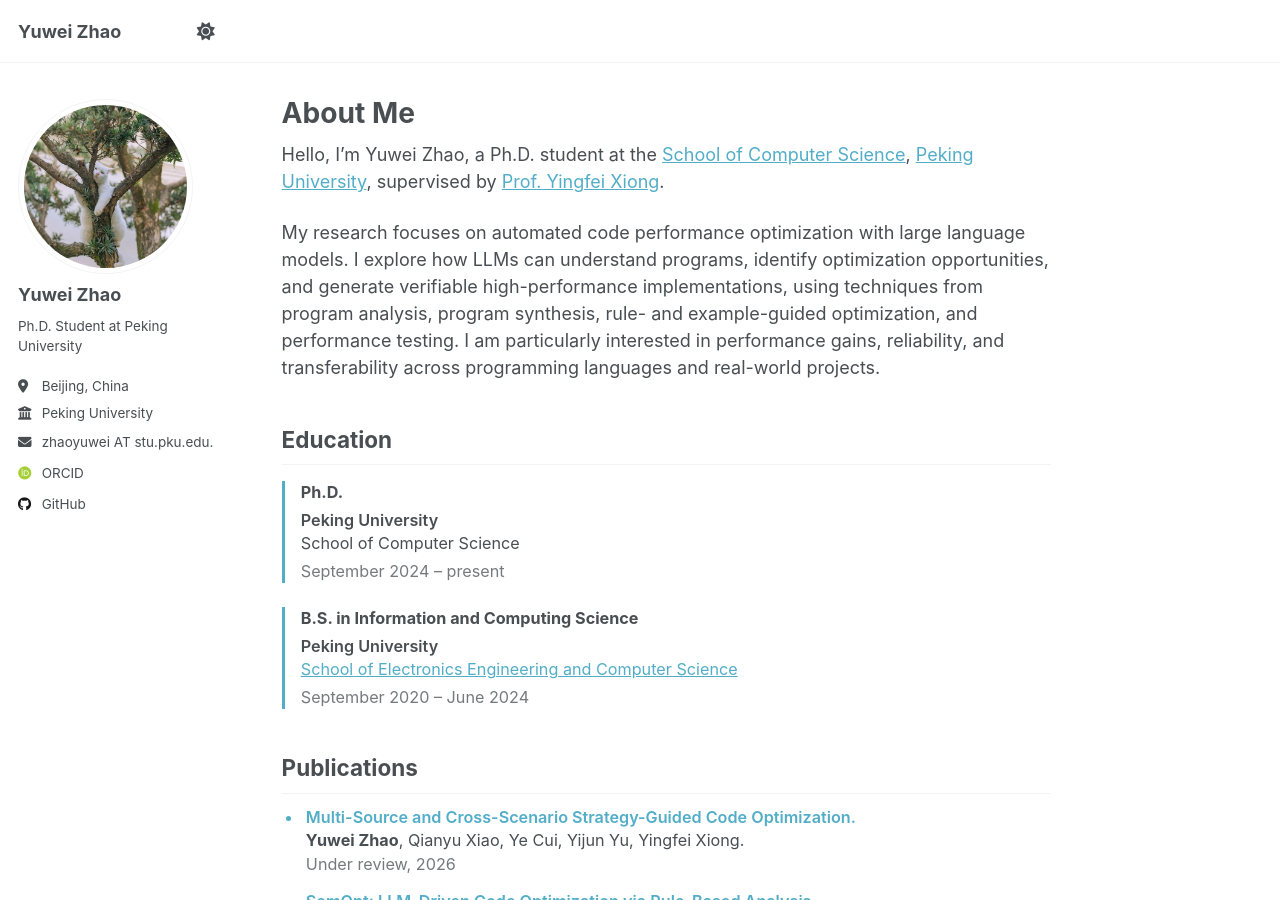
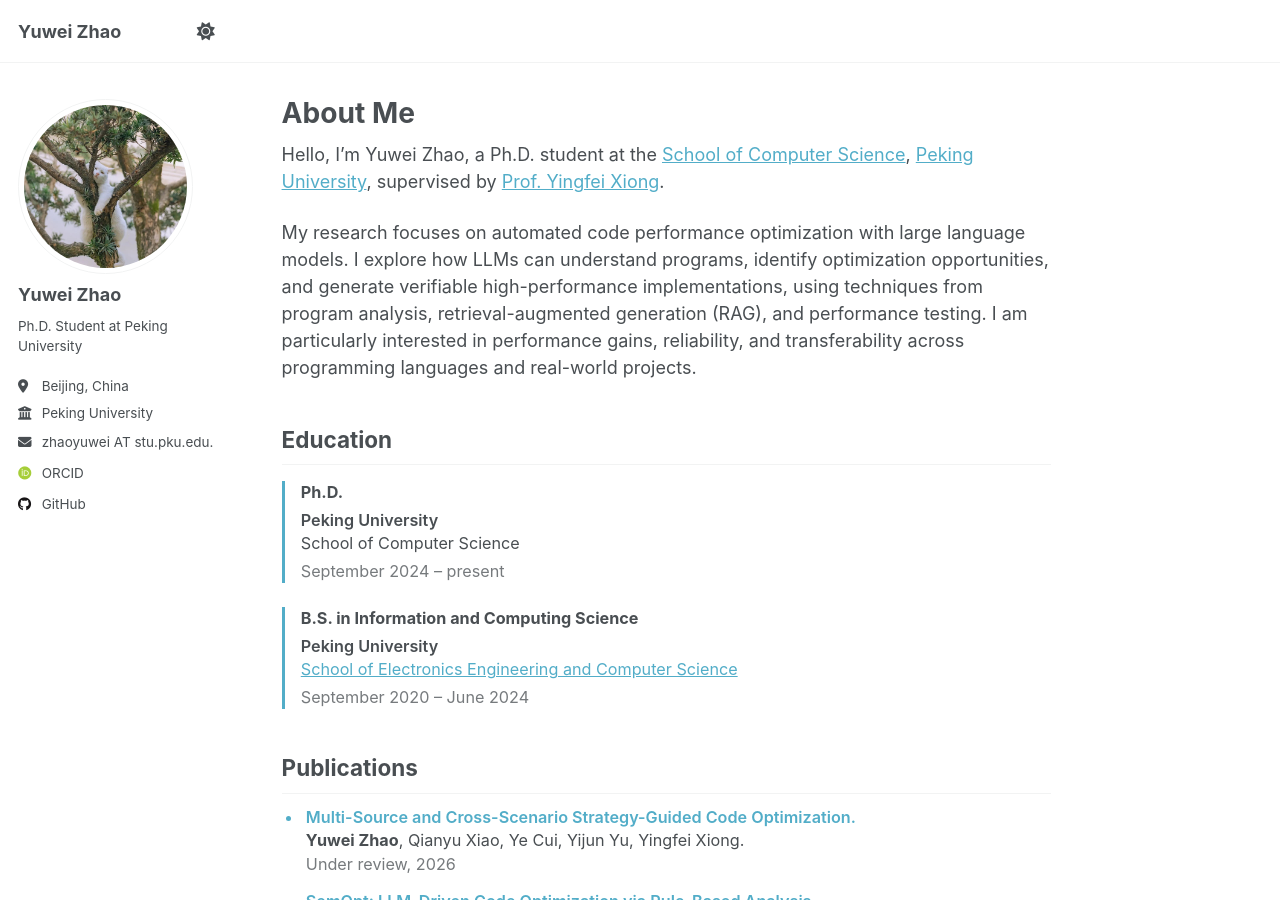
Before and after one commit to fyrsta7/fyrsta7.github.io, a Jekyll site: the page built from _pages/about.md, in a window 1280 px wide and 900 px high. Built offline with Jekyll 4.4.1, drawn with Linux system fonts in a browser that asks for light colours; some web fonts are replaced; a script that is not in the unit is left out.

Commit message:
Correct research methods on homepage

```diff
--- a/_pages/about.md
+++ b/_pages/about.md
@@ -9,7 +9,7 @@
 
 Hello, I'm Yuwei Zhao, a Ph.D. student at the [School of Computer Science](https://cs.pku.edu.cn/English/Home.htm), [Peking University](https://english.pku.edu.cn/), supervised by [Prof. Yingfei Xiong](https://xiongyingfei.github.io/).
 
-My research focuses on automated code performance optimization with large language models. I explore how LLMs can understand programs, identify optimization opportunities, and generate verifiable high-performance implementations, using techniques from program analysis, program synthesis, rule- and example-guided optimization, and performance testing. I am particularly interested in performance gains, reliability, and transferability across programming languages and real-world projects.
+My research focuses on automated code performance optimization with large language models. I explore how LLMs can understand programs, identify optimization opportunities, and generate verifiable high-performance implementations, using techniques from program analysis, retrieval-augmented generation (RAG), and performance testing. I am particularly interested in performance gains, reliability, and transferability across programming languages and real-world projects.
 
 ## Education
 
```
